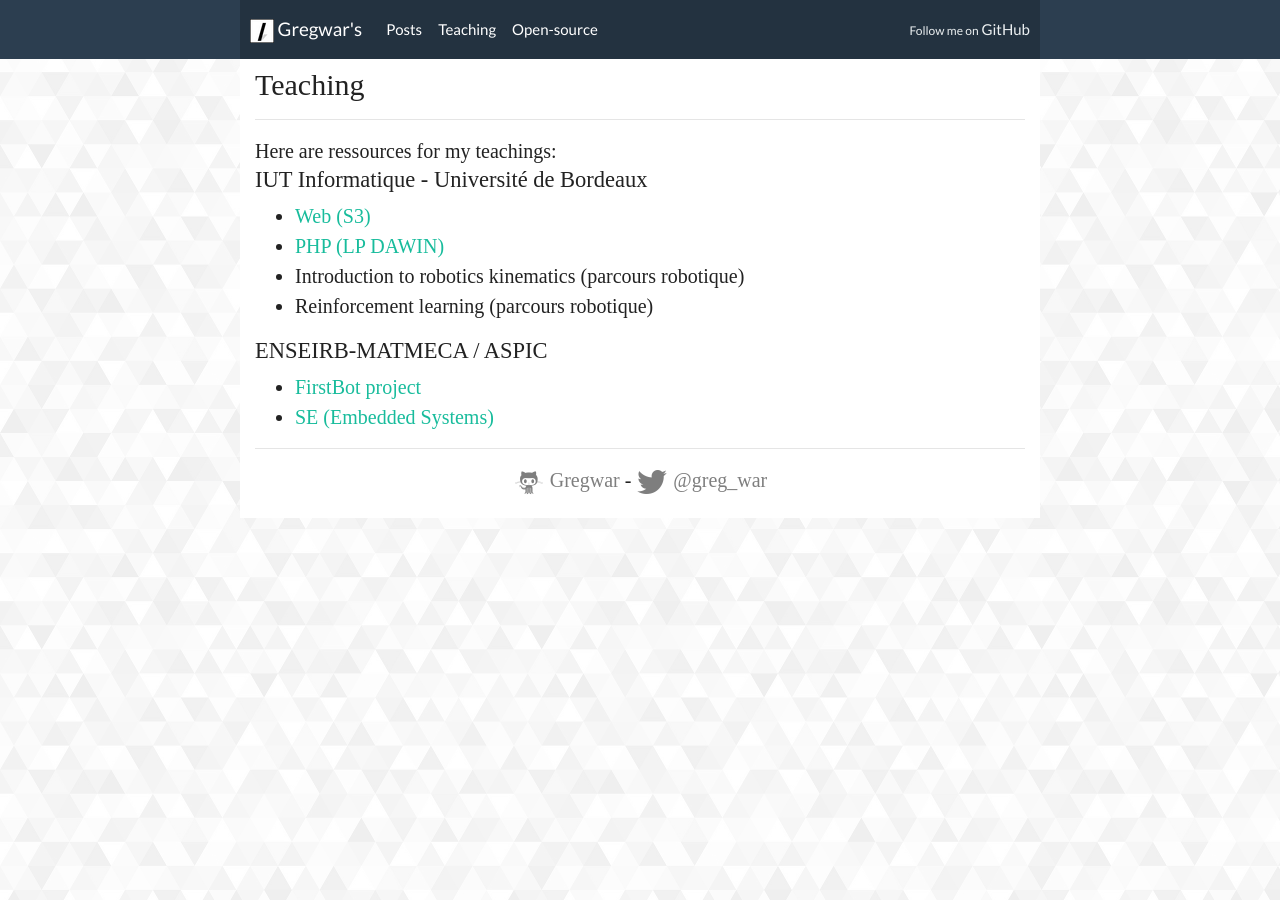
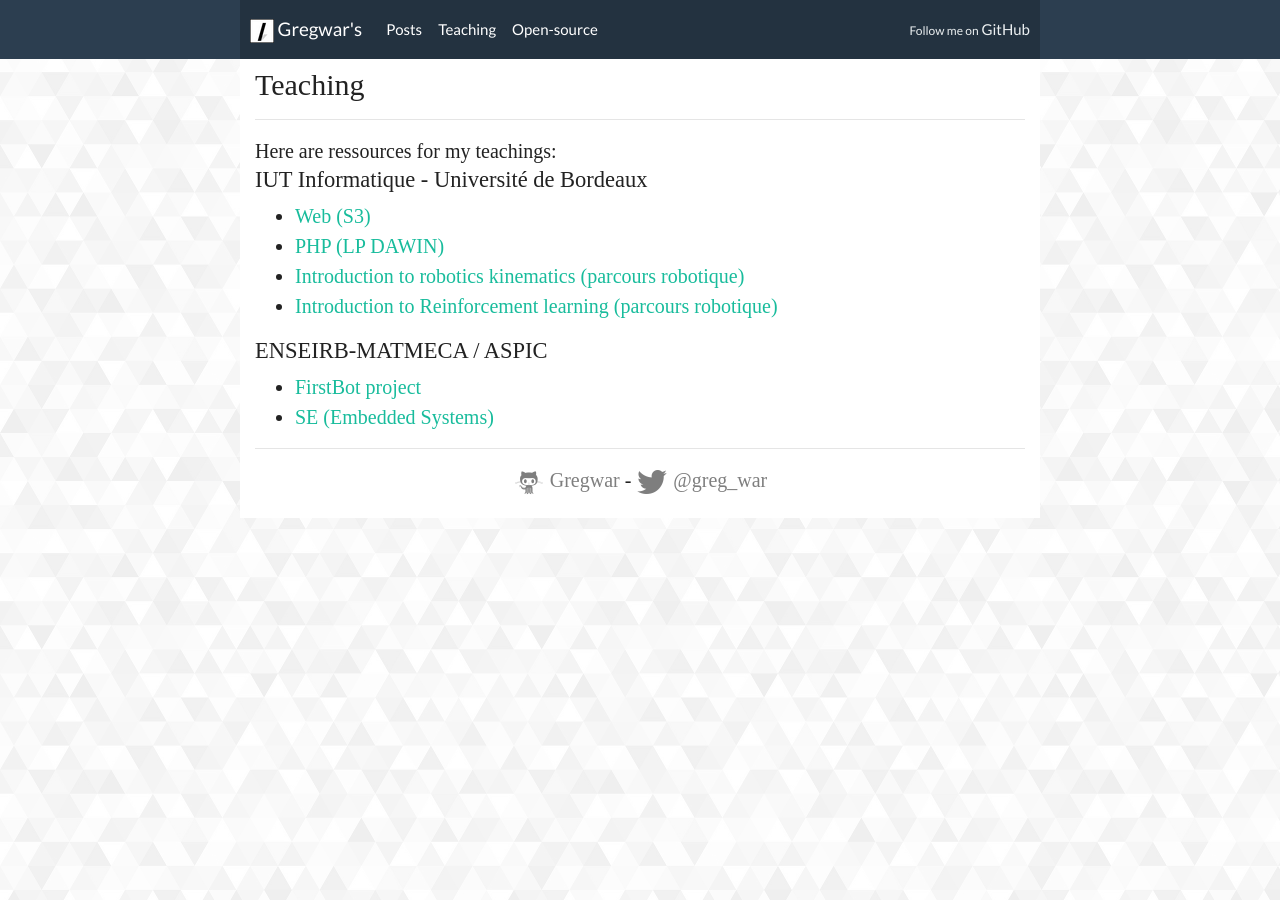
Before and after one commit to Gregwar/gregwar.github.io, a Jekyll site: the page built from teaching.html, in a window 1280 px wide. Built offline with Jekyll 4.4.1, drawn with Linux system fonts in a browser that asks for light colours; some web fonts are replaced.

Commit message:
Teaching links to rhoban.github.io

```diff
--- a/teaching.html
+++ b/teaching.html
@@ -25,10 +25,14 @@ Here are ressources for my teachings:
     </a>
   </li>
   <li>
-    Introduction to robotics kinematics (parcours robotique)
+    <a href="https://rhoban.github.io/reperes/">
+      Introduction to robotics kinematics (parcours robotique)
+    </a>
   </li>
   <li>
-    Reinforcement learning (parcours robotique)
+    <a href="https://rhoban.github.io/ia/">
+      Introduction to Reinforcement learning (parcours robotique)
+    </a>
   </li>
 </ul>
 
```
